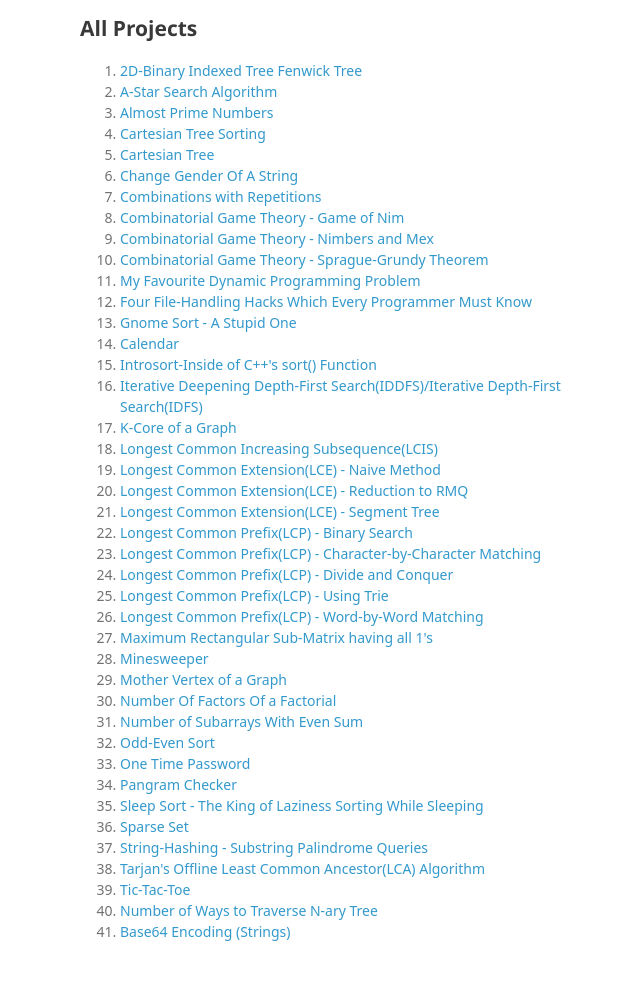
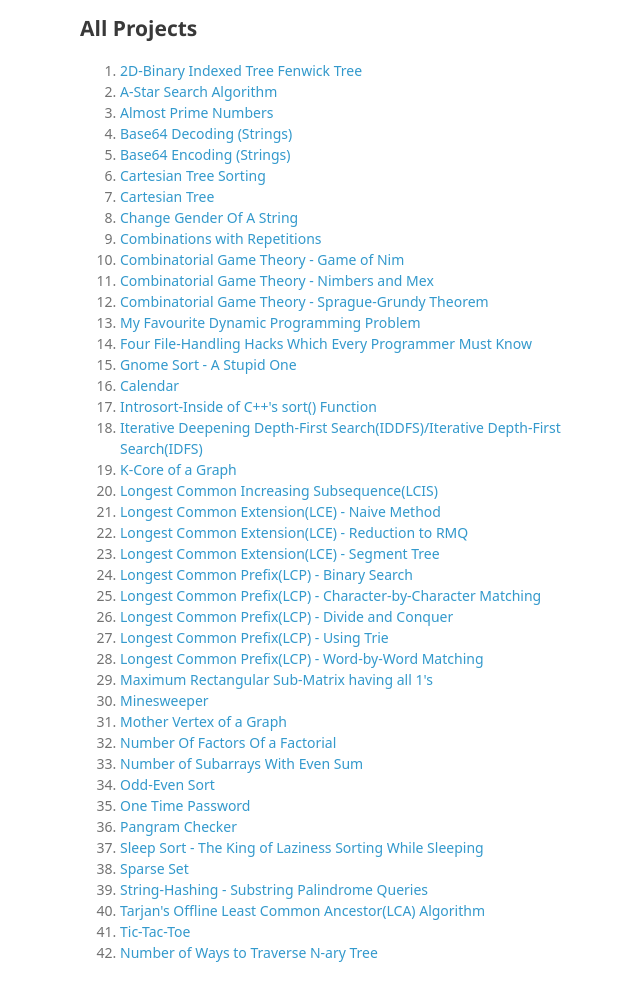
Before and after one commit to gbelwariar/Self-Made-Projects, a plain HTML site: page index.html in a window 1280 px wide. Shown: the part 1800-2800 px from the top of the page, without its empty margins (490-1130 px from the left). Drawn offline with Linux system fonts and the light colour scheme; a web font is replaced by a local one.

```diff
--- a/index.html
+++ b/index.html
@@ -93,6 +93,8 @@ Majority of my projects have been published on <a href="http://www.geeksforgeeks
 <li><a href="https://github.com/gbelwariar/Self-Made-Projects/tree/master/2D-Binary-Indexed-Tree-Fenwick-Tree">2D-Binary Indexed Tree Fenwick Tree</a></li>
 <li><a href="https://github.com/gbelwariar/Self-Made-Projects/tree/master/A-Star-Search-Algorithm">A-Star Search Algorithm</a></li>
 <li><a href="https://github.com/gbelwariar/Self-Made-Projects/tree/master/Almost-Prime-Numbers">Almost Prime Numbers</a></li>
+<li><a href="https://github.com/gbelwariar/Self-Made-Projects/tree/master/Base64-Decoding-Strings">Base64 Decoding (Strings)</a></li>
+<li><a href="https://github.com/gbelwariar/Self-Made-Projects/tree/master/Base64-Encoding-Strings">Base64 Encoding (Strings)</a></li>
 <li><a href="https://github.com/gbelwariar/Self-Made-Projects/tree/master/Cartesian-Tree-Sorting">Cartesian Tree Sorting</a></li>
 <li><a href="https://github.com/gbelwariar/Self-Made-Projects/tree/master/Cartesian-Tree">Cartesian Tree</a></li>
 <li><a href="https://github.com/gbelwariar/Self-Made-Projects/tree/master/Change-Gender-Of-A-String">Change Gender Of A String</a></li>
@@ -130,7 +132,6 @@ Majority of my projects have been published on <a href="http://www.geeksforgeeks
 <li><a href="https://github.com/gbelwariar/Self-Made-Projects/tree/master/Tarjan-Offline-Least-Common-Ancestor-Algorithm">Tarjan's Offline Least Common Ancestor(LCA) Algorithm</a></li>
 <li><a href="https://github.com/gbelwariar/Self-Made-Projects/tree/master/Tic-Tac-Toe">Tic-Tac-Toe</a></li>
 <li><a href="https://github.com/gbelwariar/Self-Made-Projects/tree/master/Ways-to-traverse-N-ary-Tree">Number of Ways to Traverse N-ary Tree</a></li>
-<li><a href="https://github.com/gbelwariar/Self-Made-Projects/tree/master/Encode-Base64">Base64 Encoding (Strings)</a></li>
 </ol>
       </section>
       <footer>
```
Also changed, not shown: params.json (+1 -1 lines).
